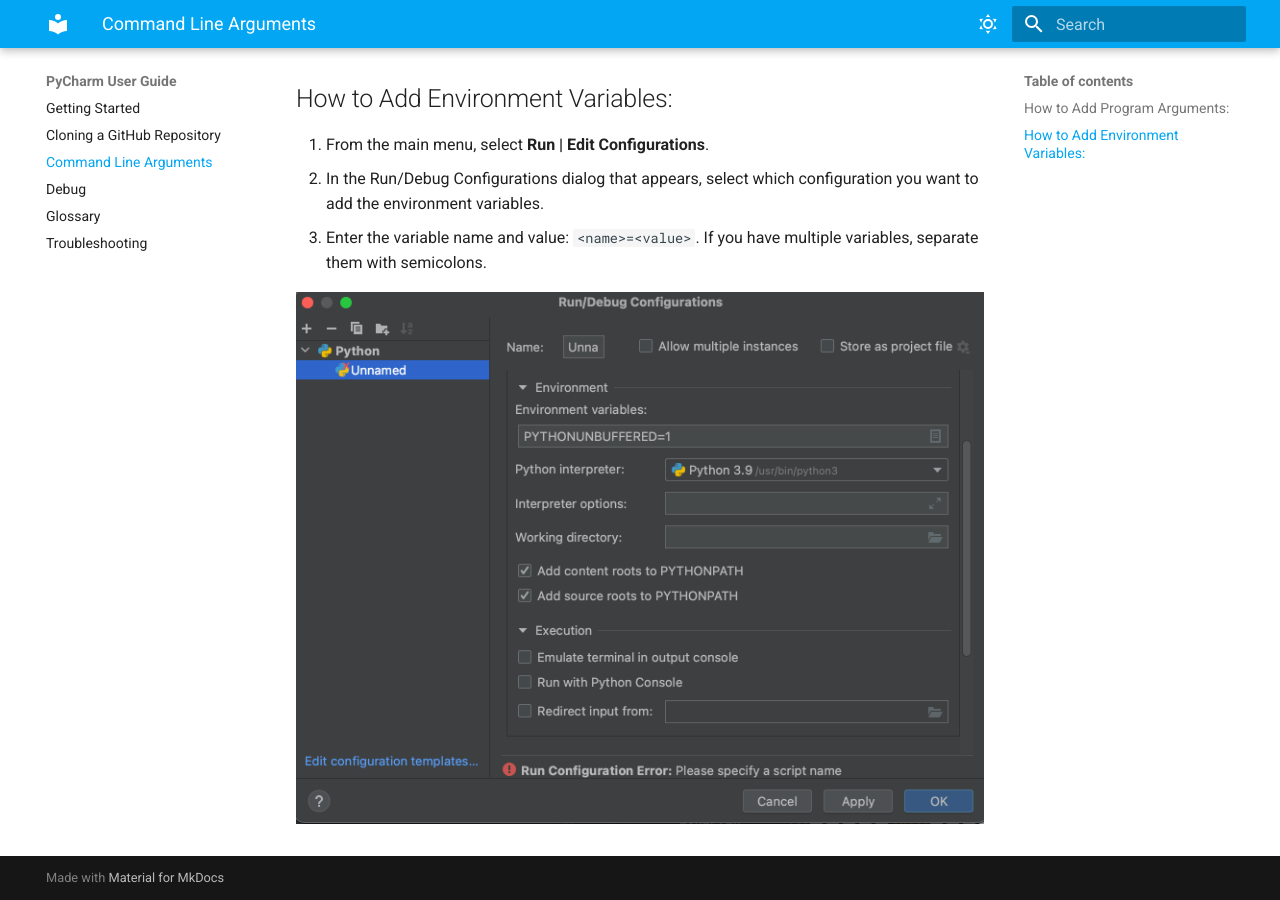
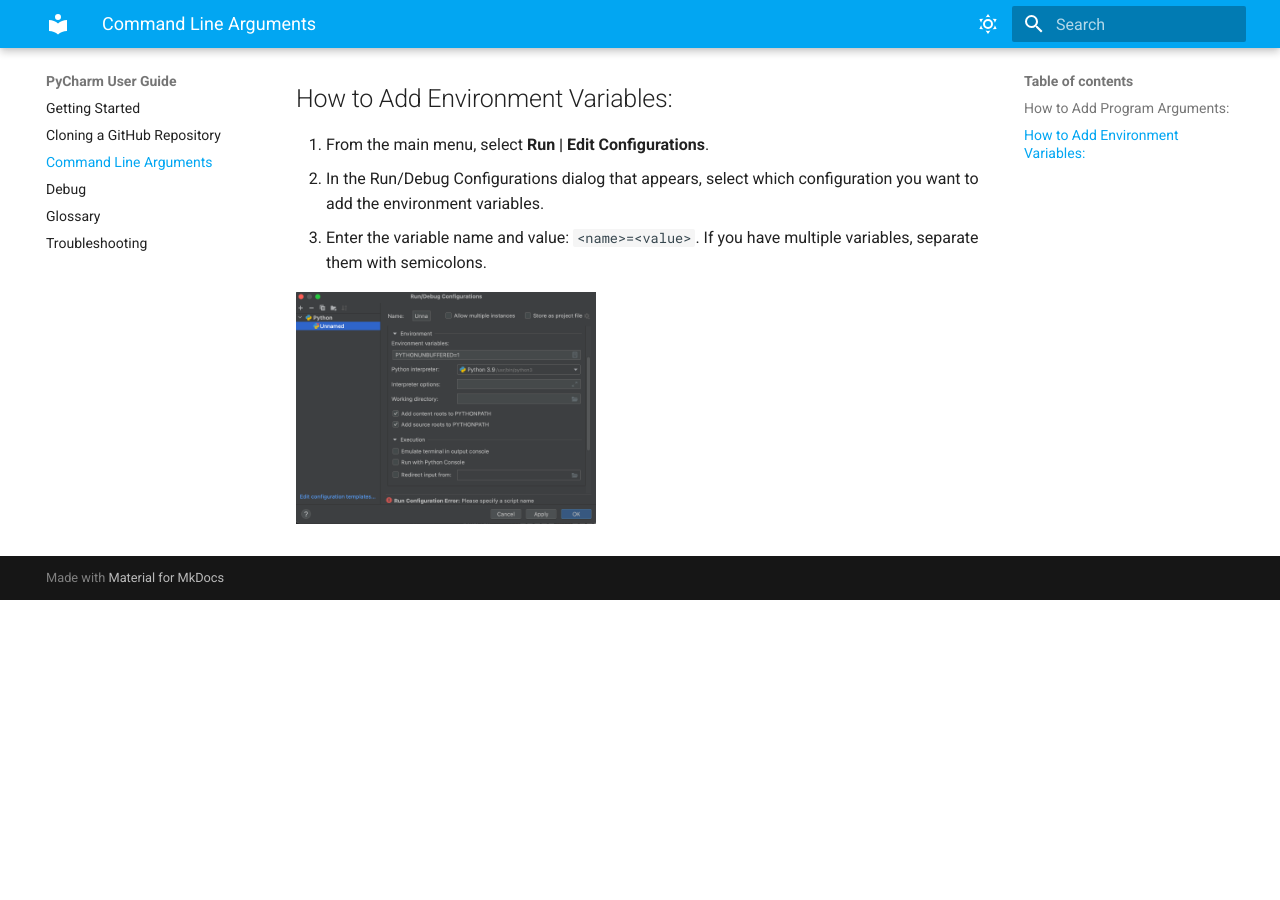
Before and after one commit to Ehsan138/UserGuide, an MkDocs documentation site: the page built from docs/command.md, in a window 1280 px wide and 900 px high, scrolled down 1856 px. Built offline with MkDocs 1.6.1 and Material for MkDocs 9.7.7, drawn with Linux system fonts in a browser that asks for light colours; after the commit the page ends 2456 px from its top, so only the background shows below that.

Commit message:
change the size of the image

```diff
--- a/docs/command.md
+++ b/docs/command.md
@@ -20,4 +20,4 @@
 3. Enter the variable name and value: `<name>=<value>`. If you have multiple variables, separate them with semicolons.
 
 
-![Environment Variables](./images/command/env_variables.png)
+![Environment Variables](./images/command/env_variables.png){ width=300, length=200 }
```
